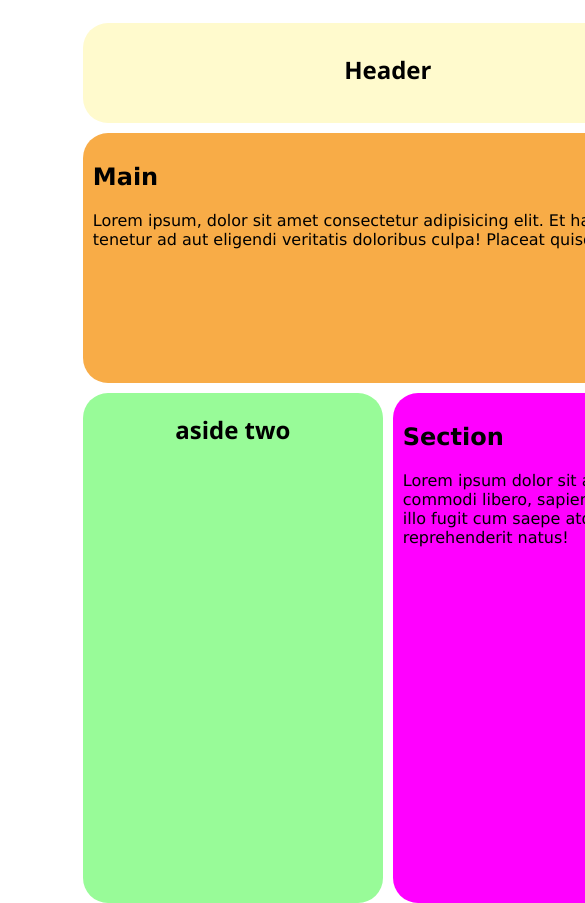
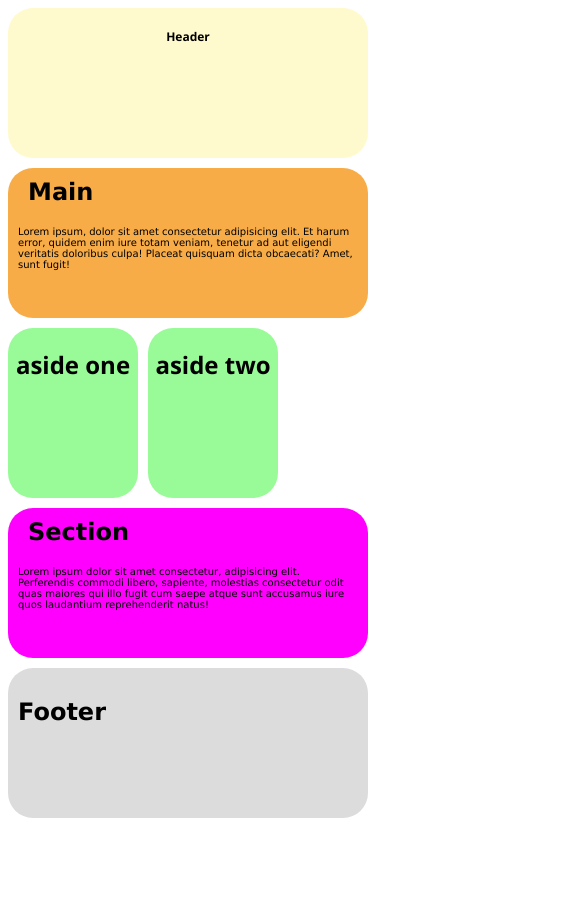
Before and after one commit to Fbw-wd22-e01-Rockstars/uib-layout-grid-meets-flexbox-cockatiella, a plain HTML site: page index.html in a window 390 px wide. Shown: the top 903 px of the page, 585 px wide, since content can reach past the window. After the commit the page ends 844 px from the top, so only its background shows below. Drawn offline with Linux system fonts and the light colour scheme.

Commit message:
added responsivity

```diff
--- a/style.css
+++ b/style.css
@@ -4,8 +4,6 @@
   grid-template-rows: 100px 250px 250px 250px 100px;
   padding: 15px;
   gap: 10px;
-  margin: 0 auto;
-  width:60%;
 }
 
 header {
@@ -84,3 +82,64 @@ footer {
   border-radius: 25px;
   font-family: Verdana, Geneva, Tahoma, sans-serif;
 }
+
+@media (max-width: 500px) {
+  .container {
+    display: grid;
+    grid-template-columns: 130px 130px 80px;
+    grid-template-rows: 150px 150px 80px 80px 150px 150px;
+    gap: 10px;
+    margin: 0;
+    padding: 0;
+    max-width: 100%;
+  }
+
+  header {
+    grid-row: 1/2;
+    grid-column: 1/4;
+    font-size: 8px;
+  }
+  nav,
+  nav ul {
+    visibility: hidden;
+  }
+  main {
+    grid-row: 2/3;
+    grid-column: 1/4;
+  }
+
+  main h2 {
+    position: relative;
+    bottom: 20px;
+    left: 10px;
+  }
+
+  p {
+    position: relative;
+    bottom: 20px;
+    font-size: 10px;
+  }
+
+  .aside-one {
+    grid-row: 3/5;
+    grid-column: 1/2;
+  }
+  .aside-two {
+    grid-row: 3/5;
+    grid-column: 2/3;
+  }
+  section {
+    grid-row: 5/6;
+    grid-column: 1/4;
+  }
+
+  section h2 {
+    position: relative;
+    bottom: 20px;
+    left: 10px;
+  }
+  footer {
+    grid-row: 6/7;
+    grid-column: 1/4;
+  }
+}
```
